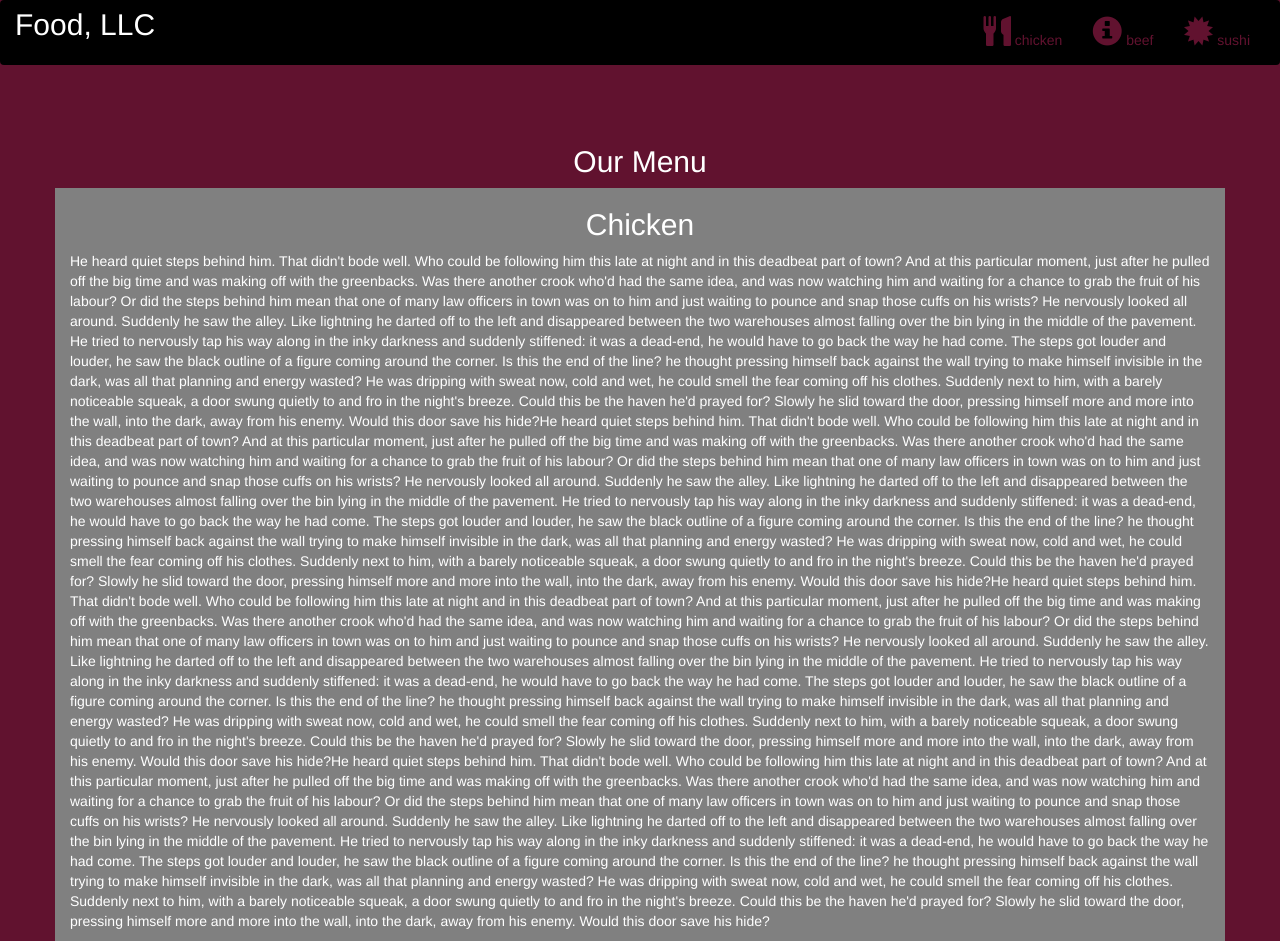
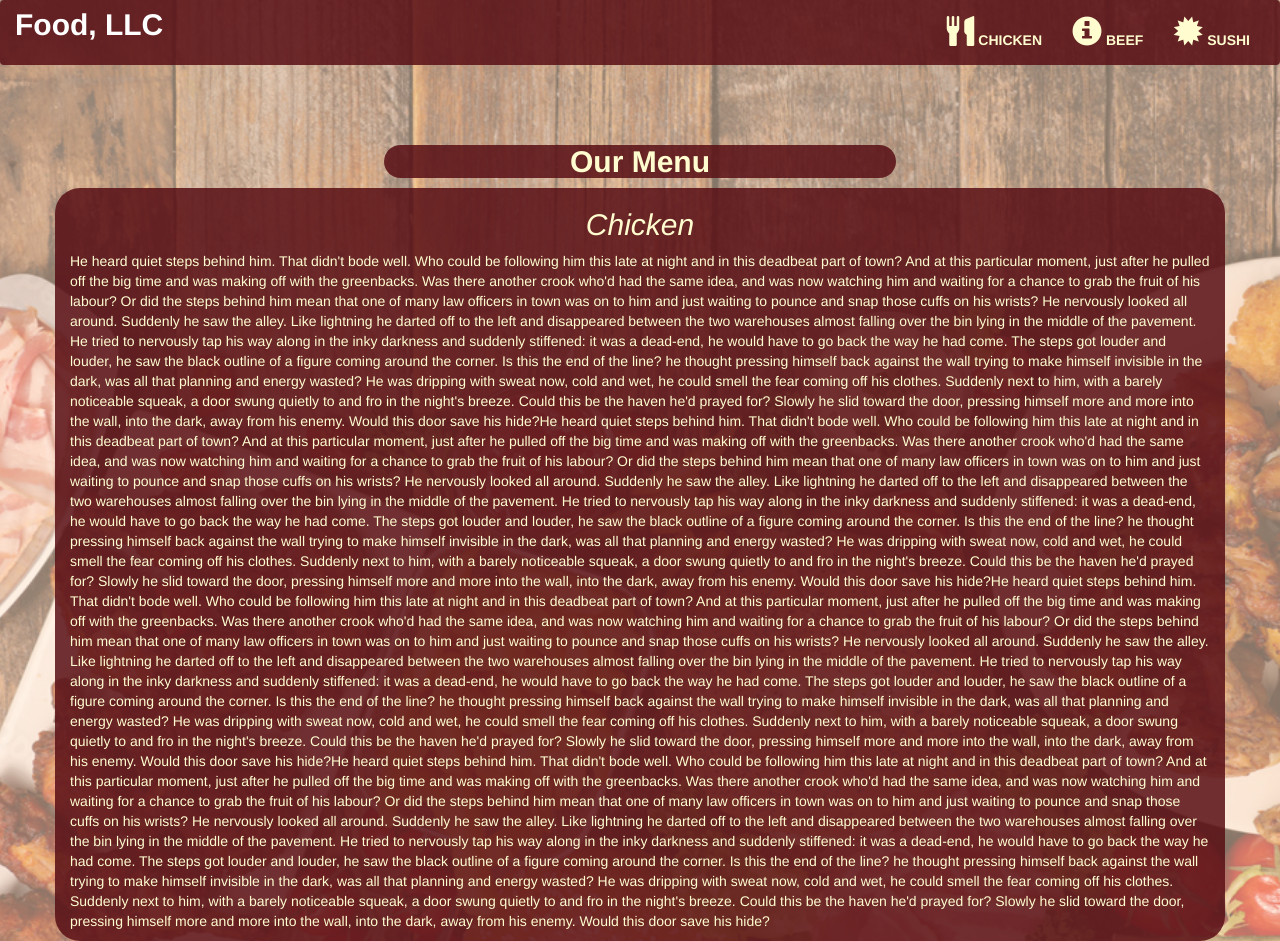
Before and after one commit to PejoBunBun/Module-3-Coding-Assignment-PIEROBON, a plain HTML site: page index.html in a window 1280 px wide. Drawn offline with nearby package versions, Linux system fonts and the light colour scheme.

Commit message:
Style Changes

```diff
--- a/style.css
+++ b/style.css
@@ -3,40 +3,81 @@
 	padding: 0;
 
 }
+
 .navbar{
+border: none;
+background-color: rgba(89, 15, 20, 0.85);
+color: #FFFDD0;
 
-border: none;
-background-color: black;
-color: #61122F;
 }
+
 body{
-	background-color: #61122F;
-	color: white;
+	background-image: url("FoodBackground.png") ;
+	color: #FFFDD0;
+  background-repeat:  no-repeat;
+  background-size: cover;
+  background-position: 50% 50%;
 }
+
 .glyphicon{
 	font-size: 30px;
-	color:#61122F;
+	color:#FFFDD0;
 }
 
 .center{
 	width: 90%;
-	background-color: grey;
+	background-color: #61122F;
 
 }
 .container
 {
-	background-color: grey;
+	background-color: rgba(89, 15, 20, 0.85);
+	border-radius:  25px;
 }
 .text-center{
 	font-size: 30px;
+	font-weight: bold;
+	width: 40%;
+	background-color: rgba(89, 15, 20, 0.85);
+	border-radius:  25px;
+	margin: auto;
 }
 
 h2{
 	text-align: center;
+	font-style: italic;
 }
 #myNavbar ul li a {
-	color: #61122F;
+	color: #FFFDD0;
 }
 .navbar-brand{
 font-size: 30px;
+font-weight: bold;
+
 }
+
+.button{
+border: none;
+background-color: #61122F;
+color: #FFFDD0;
+}
+
+ul.nav{
+	font-weight: bold;
+	text-transform: uppercase;
+}
+
+a.navbar-brand{
+	font-weight: bold;
+	color: #FFFDD0;
+}
+
+a:visited.navbar-brand{
+	font-weight: bold;
+	color: #FFFDD0;
+}
+
+a:active.navbar-brand{
+	font-weight: bold;
+	color: #FFFDD0;
+}
```
Also changed, not shown: FoodBackground.png (added).
